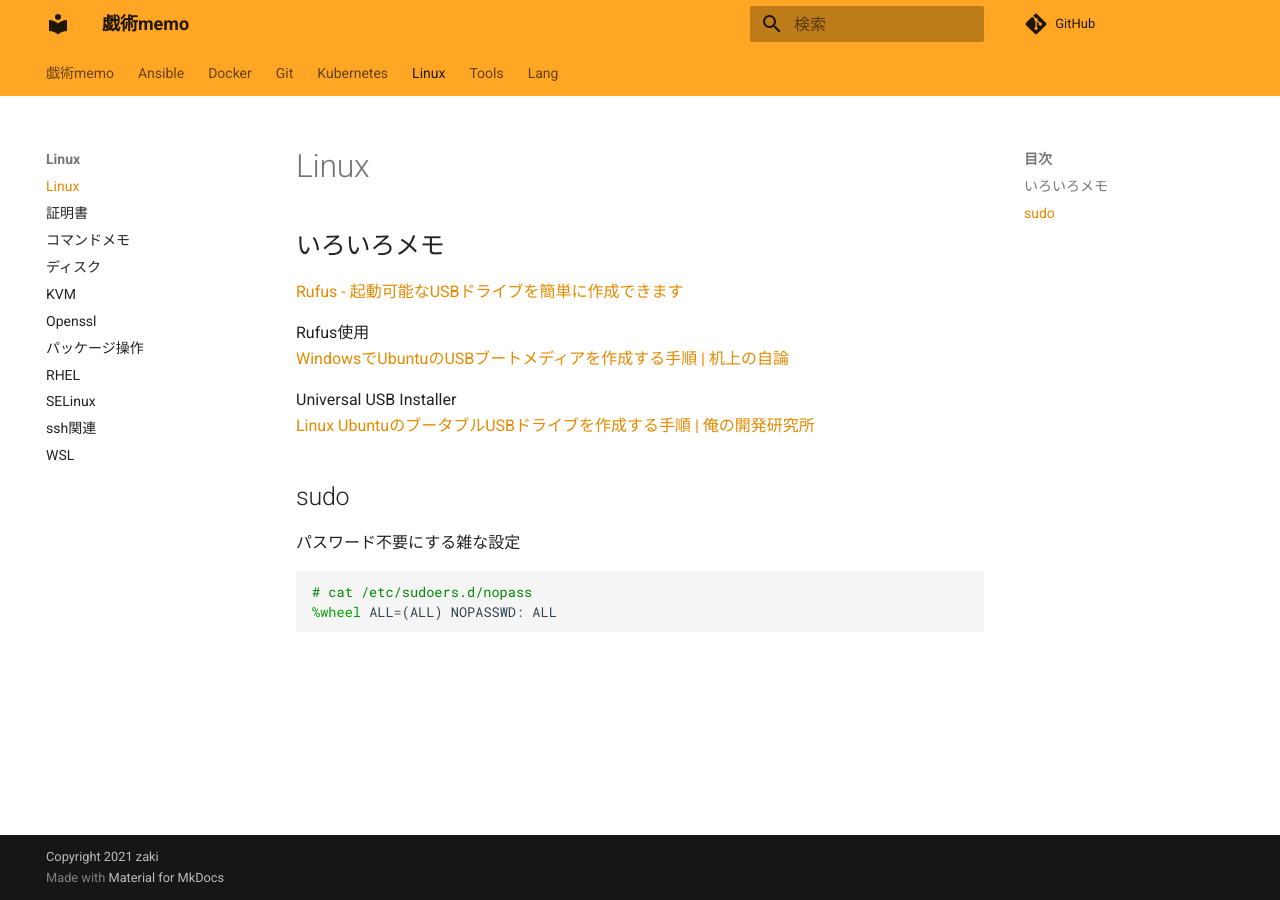
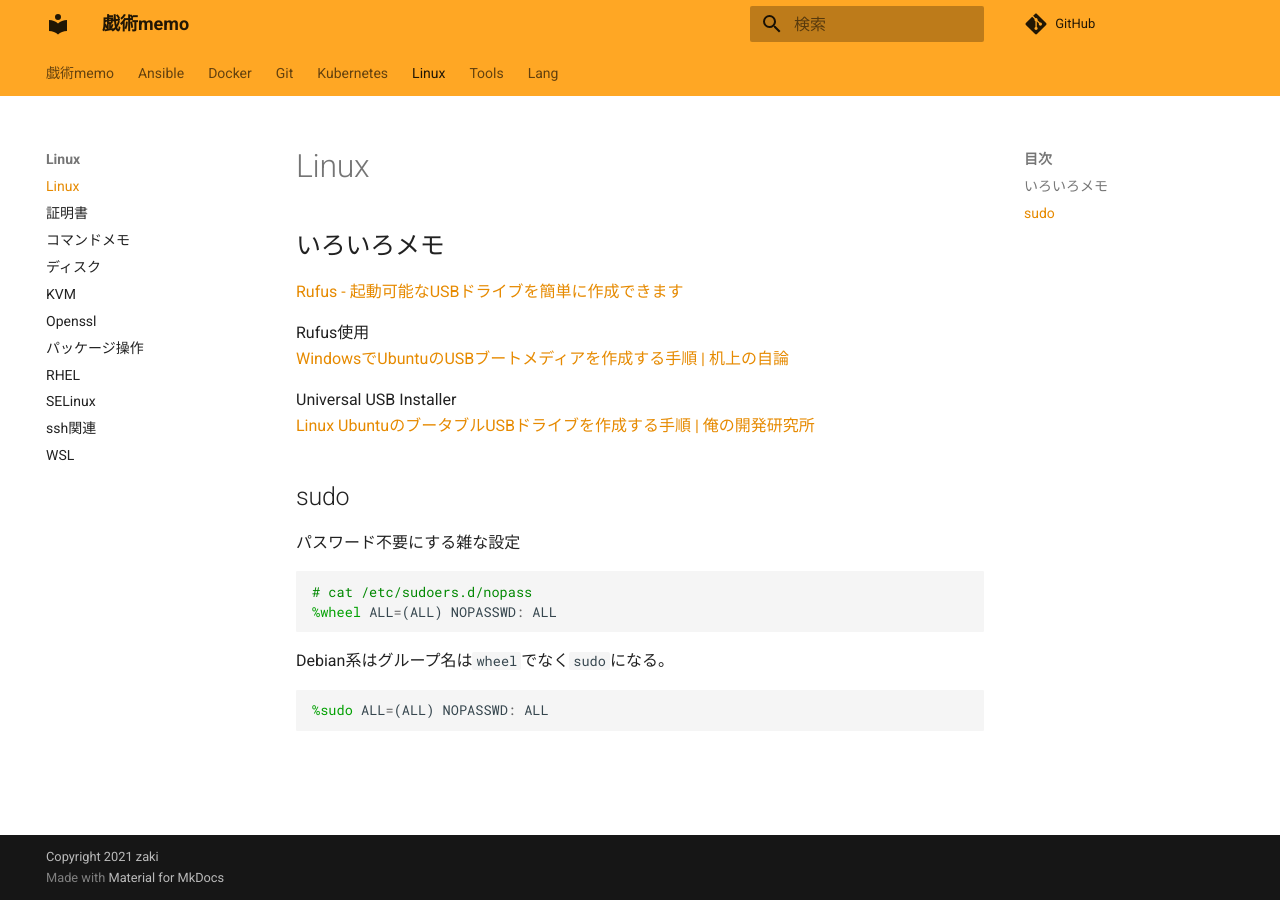
Before and after one commit to zaki-lknr/docs, an MkDocs documentation site: the page built from docs/Linux/index.md, in a window 1280 px wide. Built offline with MkDocs 1.6.1 and Material for MkDocs 9.7.7, drawn with Linux system fonts in a browser that asks for light colours; comment, search, counter and statistics services are not loaded.

Commit message:
update: linux: debian系のsudoのグループ名について追記

````diff
--- a/docs/Linux/index.md
+++ b/docs/Linux/index.md
@@ -18,3 +18,9 @@ Universal USB Installer
 # cat /etc/sudoers.d/nopass
 %wheel ALL=(ALL) NOPASSWD: ALL
 ```
+
+Debian系はグループ名は`wheel`でなく`sudo`になる。
+
+```
+%sudo ALL=(ALL) NOPASSWD: ALL
+```
````
